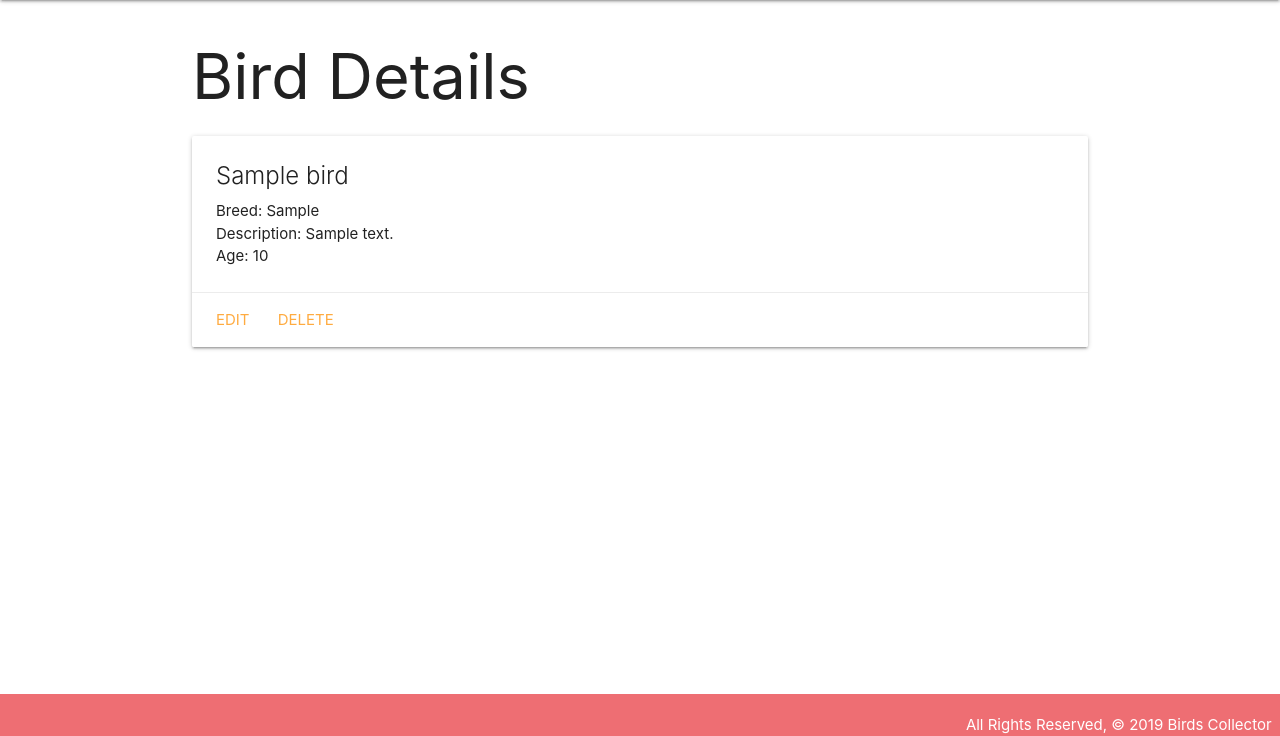
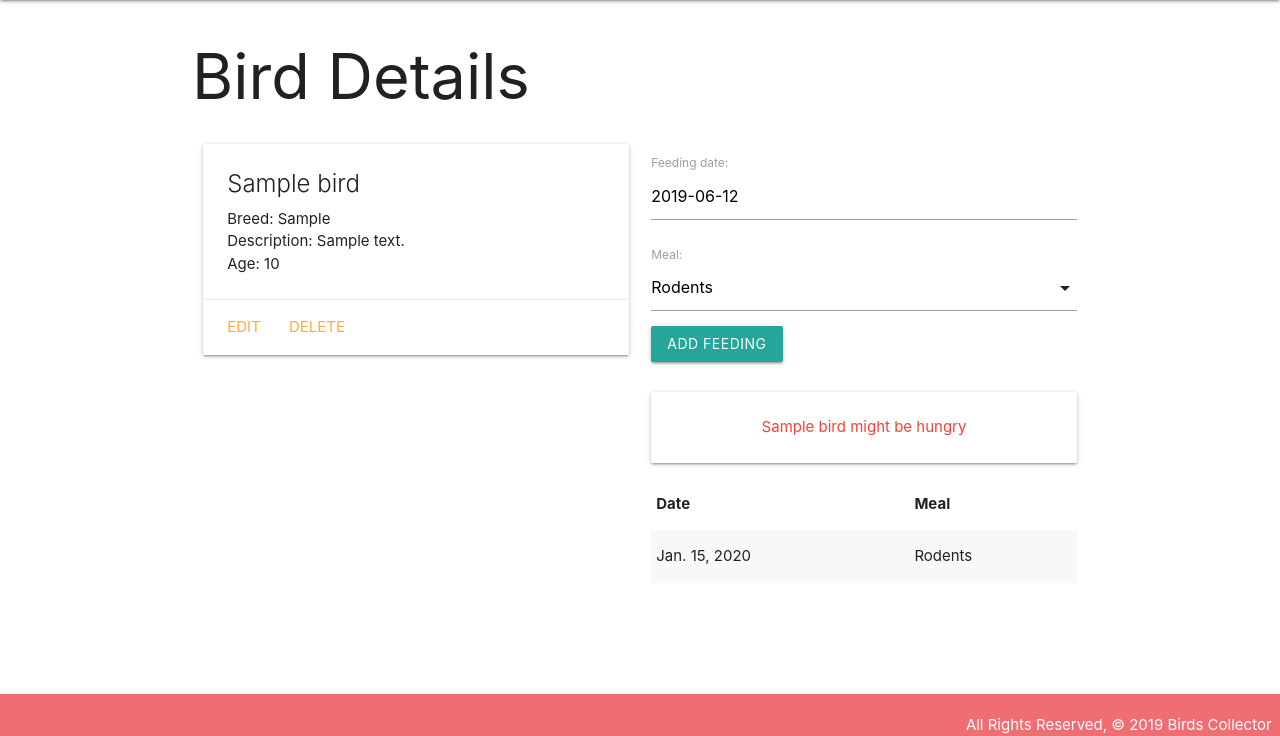
Before and after one commit to brandonroesler/finchcollector, a Django app: page /birds/1/ in a window 1280 px wide. Shown: the part 64-800 px from the top of the page. Run offline with Django 3.2, Linux system fonts and the light colour scheme; tables that the repository leaves empty hold one stand-in row (values such as "Sample post").

Commit message:
Add Feeding Model

```diff
--- a/main_app/admin.py
+++ b/main_app/admin.py
@@ -1,5 +1,6 @@
 from django.contrib import admin
-from .models import Bird
+from .models import Bird, Feeding
 
 # Register your models here.
 admin.site.register(Bird)
+admin.site.register(Feeding)
--- /dev/null
+++ b/main_app/forms.py
@@ -0,0 +1,7 @@
+from django.forms import ModelForm
+from .models import Feeding
+
+class FeedingForm(ModelForm):
+    class Meta:
+        model = Feeding
+        fields = ['date', 'meal']
--- a/main_app/models.py
+++ b/main_app/models.py
@@ -1,5 +1,12 @@
 from django.db import models
 from django.urls import reverse
+from datetime import date
+
+MEALS = (
+    ('R', 'Rodents'),
+    ('F', 'Fish'),
+    ('T', 'Trash')
+)
 
 # Create your models here.
 class Bird(models.Model):
@@ -13,3 +20,21 @@ class Bird(models.Model):
 
     def get_absolute_url(self):
         return reverse('detail', kwargs={'bird_id': self.id})
+
+    def fed_for_today(self):
+        return self.feeding_set.filter(date=date.today()).count() >= len(MEALS)
+
+class Feeding(models.Model):
+    date = models.DateField('feeding date')
+    meal = models.CharField(
+        max_length=1,
+        choices=MEALS,
+        default=MEALS[0][0]
+    )
+    bird = models.ForeignKey(Bird, on_delete=models.CASCADE)
+
+    def __str__(self):
+        return f"{self.get_meal_display()} on {self.date}"
+
+    class Meta:
+        ordering = ['-date']
--- a/main_app/templates/base.html
+++ b/main_app/templates/base.html
@@ -9,6 +9,7 @@
     <title>Bird Collector</title>
     <link rel="stylesheet" href="https://cdnjs.cloudflare.com/ajax/libs/materialize/1.0.0/css/materialize.min.css">
     <link rel="stylesheet" type="text/css" href="{% static 'css/style.css' %}">
+    <script src="https://cdnjs.cloudflare.com/ajax/libs/materialize/1.0.0/js/materialize.min.js"></script>
 </head>
 <body>
     <header class="navbar-fixed">
--- a/main_app/templates/birds/detail.html
+++ b/main_app/templates/birds/detail.html
@@ -3,6 +3,8 @@
 
 <h1>Bird Details</h1>
 
+<div class="row">
+  <div class="col s6">
     <div class="card">
       <div class="card-content">
         <span class="card-title">{{ bird.name }}</span>
@@ -19,5 +21,45 @@
         <a href="{% url 'birds_delete' bird.id %}">Delete</a>
       </div>
     </div>
+  </div>
+  <div class="col s6">
+      <form action="{% url 'add_feeding' bird.id %}" method="post">
+          {% csrf_token %}
+          {{ feeding_form.as_p }}
+          <input type="submit" class="btn" value="Add Feeding">
+        </form>
+        <br>
+        {% if bird.fed_for_today %}
+        <div class="card-panel teal-text center-align">{{bird.name}} has been fed all meals for today</div>
+      {% else %}
+        <div class="card-panel red-text center-align">{{bird.name}} might be hungry</div>
+      {% endif %}
+    <table class="striped">
+      <thead>
+        <tr><th>Date</th><th>Meal</th></tr>
+      </thead>
+      <tbody>
+        {% for feeding in bird.feeding_set.all %}
+          <tr>
+            <td>{{feeding.date}}</td>
+            <td>{{feeding.get_meal_display}}</td>
+          </tr>
+        {% endfor %}
+      </tbody>
+    </table>
+  </div>
+</div>
 
+<script>
+  var dateEl = document.getElementById('id_date');
+  M.Datepicker.init(dateEl, {
+    format: 'yyyy-mm-dd',
+    defaultDate: new Date(),
+    setDefaultDate: true,
+    autoClose: true
+  });
+
+  var selectEl = document.getElementById('id_meal');
+  M.FormSelect.init(selectEl);
+</script>
 {% endblock %}
--- a/main_app/urls.py
+++ b/main_app/urls.py
@@ -9,4 +9,5 @@ urlpatterns = [
     path('birds/create/', views.BirdCreate.as_view(), name='birds_create'),
     path('birds/<int:pk>/update', views.BirdUpdate.as_view(), name='birds_update'),
     path('birds/<int:pk>/delete', views.BirdDelete.as_view(), name='birds_delete'),
+    path('birds/<int:bird_id>/add_feeding/', views.add_feeding, name='add_feeding'),
 ]
--- a/main_app/views.py
+++ b/main_app/views.py
@@ -1,6 +1,7 @@
-from django.shortcuts import render
+from django.shortcuts import render, redirect
 from django.views.generic.edit import CreateView, UpdateView, DeleteView
 from .models import Bird
+from .forms import FeedingForm
 
 # Create your views here.
 class BirdCreate(CreateView):
@@ -28,4 +29,15 @@ def birds_index(request):
 
 def birds_detail(request, bird_id):
     bird = Bird.objects.get(id=bird_id)
-    return render(request, 'birds/detail.html', { 'bird': bird })
+    feeding_form = FeedingForm()
+    return render(request, 'birds/detail.html', {
+        'bird': bird, 'feeding_form': feeding_form
+    })
+
+def add_feeding(request, bird_id):
+  form = FeedingForm(request.POST)
+  if form.is_valid():
+      new_feeding = form.save(commit=False)
+      new_feeding.bird_id = bird_id
+      new_feeding.save()
+  return redirect('detail', bird_id=bird_id)
```
Also changed, not shown: main_app/migrations/0002_feeding.py (added). Lines whose indentation alone changed are shown as unchanged.
